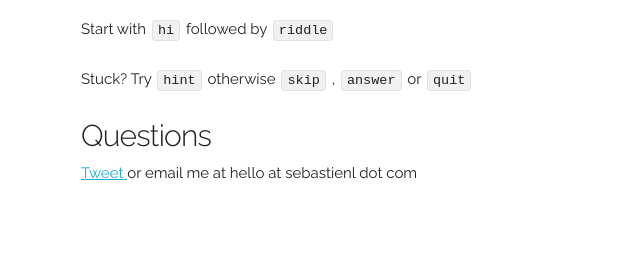
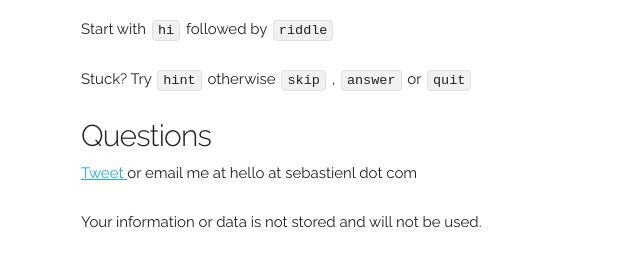
Before and after one commit to luongs/luongs.github.io, a plain HTML site: page sphinxBot.html in a window 1280 px wide. Shown: the part 590-849 px from the top of the page, without its empty margins (79-719 px from the left). Before the commit the page ends 800 px from the top, so only its background shows below. Drawn offline with Linux system fonts and the light colour scheme.

Commit message:
Add privacy policy

```diff
--- a/sphinxBot.html
+++ b/sphinxBot.html
@@ -54,6 +54,7 @@
         <h4> Questions </h4>
         <p style="margin-top: -2%"> <a href="https://twitter.com/SebastienLuong" target="_new">Tweet </a> or email me at hello at sebastienl
         dot com </p>
+        <p> Your information or data is not stored and will not be used. </p>
       </div>
   </div>
 </section>
```
